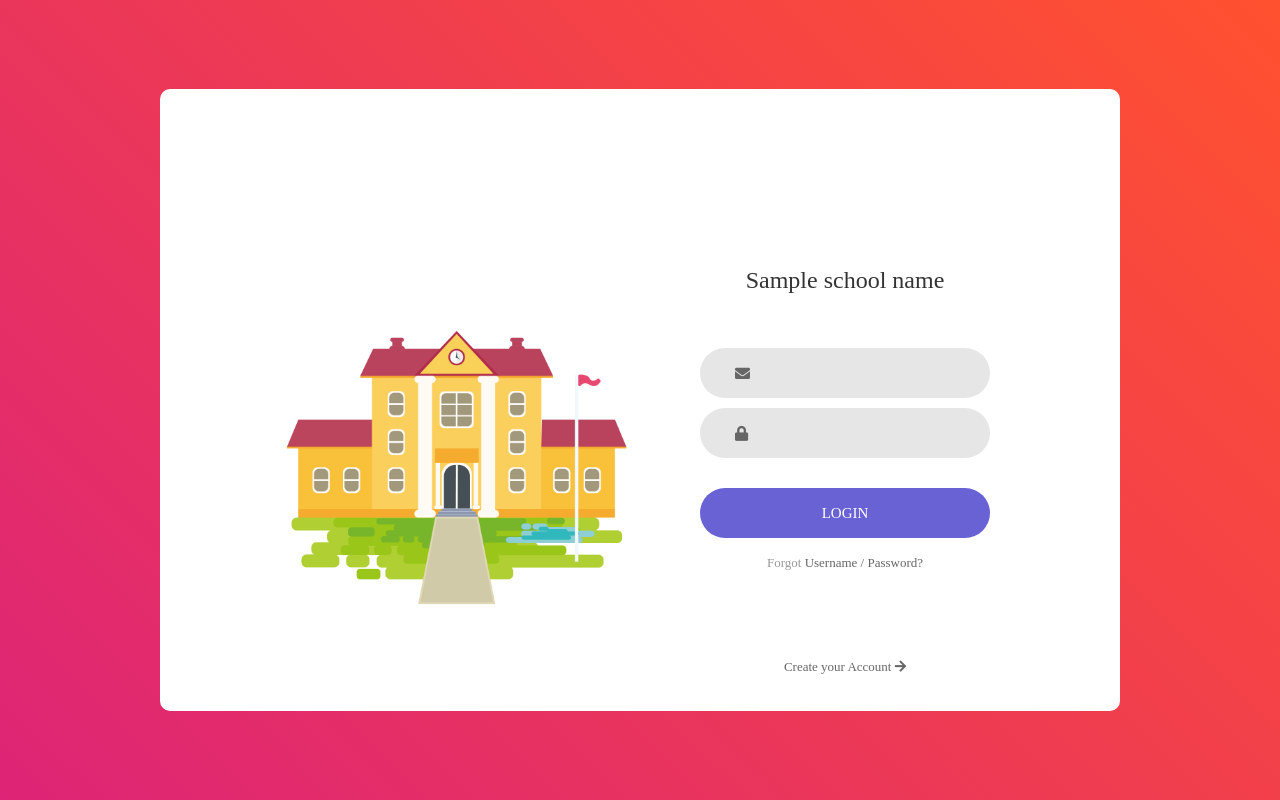
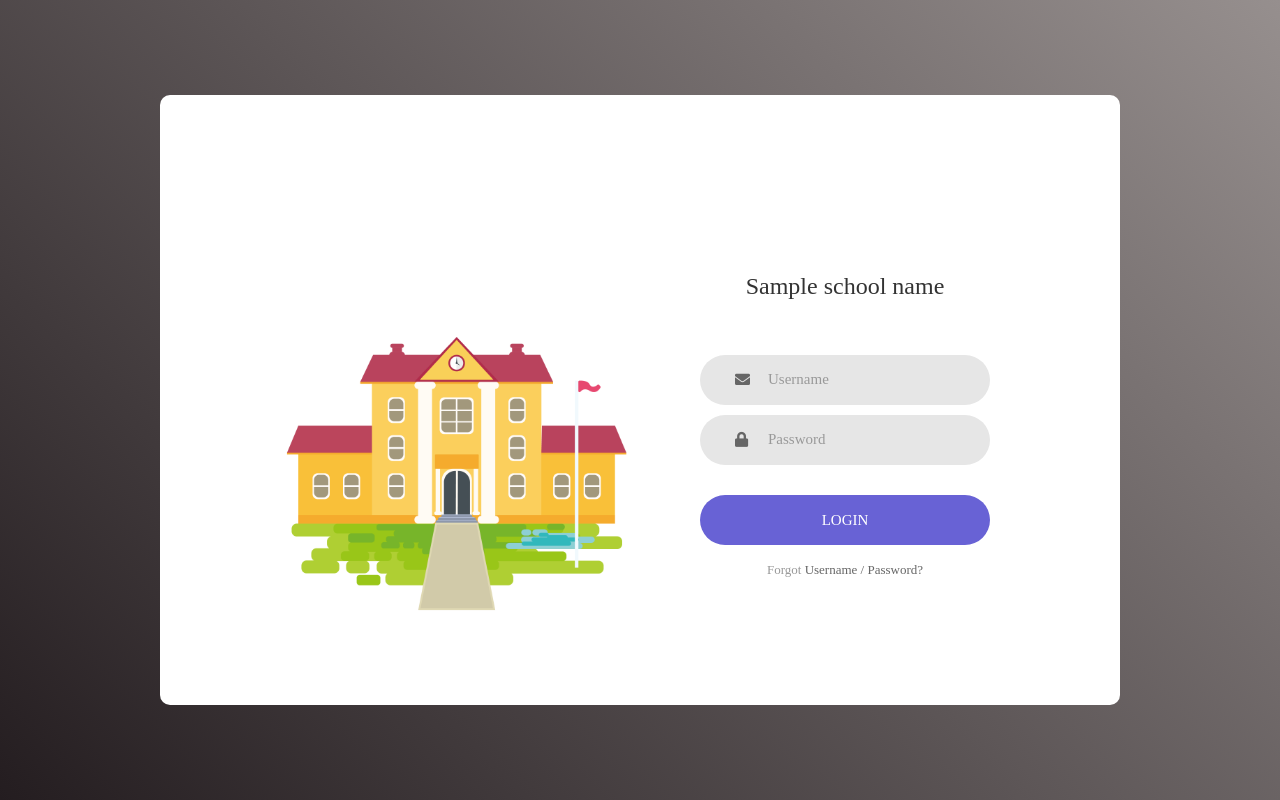
Before and after one commit to nahuelespigares139/django-school-system, a Django app: template templates/registration/login.html in a window 1280 px wide. Run offline with Django 3.2, Linux system fonts and the light colour scheme; the template is opened without the code that fills it: most values are stand-ins (such as "Sample title", 1, 10 or a date in 2020); some libraries are stand-ins or nearby versions.

Commit message:
'removed-registration-link,color-changes'

```diff
--- a/static/dist/css/login-page.css
+++ b/static/dist/css/login-page.css
@@ -151,11 +151,12 @@ iframe {
   justify-content: center;
   align-items: center;
   padding: 15px;
-  background: #9053c7;
-  background: -webkit-linear-gradient(-135deg, #ff512f, #dd2476);
-  background: -o-linear-gradient(-135deg, #ff512f, #dd2476);
-  background: -moz-linear-gradient(-135deg, #ff512f, #dd2476);
-  background: linear-gradient(-135deg, #ff512f, #dd2476);
+  background: #514858;
+  background: -webkit-linear-gradient(-135deg, #968f8e, #241d20);
+  background: -o-linear-gradient(-135deg, #968f8e, #241d20);
+  background: -moz-linear-gradient(-135deg, #968f8e, #241d20);
+  background: linear-gradient(-135deg,#968f8e, #241d20 );
+
 }
 
 .wrap-login100 {
@@ -208,6 +209,7 @@ iframe {
   position: relative;
   width: 100%;
   z-index: 1;
+
   margin-bottom: 10px;
 }
 
@@ -215,7 +217,6 @@ iframe {
   font-family: Poppins-Medium;
   font-size: 15px;
   line-height: 1.5;
-  color: #666666;
 
   display: block;
   width: 100%;
@@ -224,7 +225,6 @@ iframe {
   border-radius: 25px;
   padding: 0 30px 0 68px;
 }
-
 
 /*------------------------------------------------------------------
 [ Focus ]*/
--- a/templates/registration/login.html
+++ b/templates/registration/login.html
@@ -61,7 +61,7 @@
                 </span>
                 <div class="wrap-input100 validate-input" data-validate="Valid email is required: ex@abc.xyz">
                     <input class="input100" id="id_username" name="username"
-                    type="text">
+                    type="text" placeholder="Username">
                     <span class="focus-input100"></span>
                     <span class="symbol-input100">
                         <i class="fa fa-envelope" aria-hidden="true"></i>
@@ -69,8 +69,7 @@
                 </div>
 
                 <div class="wrap-input100 validate-input" data-validate="Password is required">
-                    <input class="input100" type="password" id="id_password" name="password"
-                    >
+                    <input class="input100" type="password" id="id_password" name="password" placeholder="Password">
                     <span class="focus-input100"></span>
                     <span class="symbol-input100">
                         <i class="fa fa-lock" aria-hidden="true"></i>
@@ -94,11 +93,7 @@
                     </a>
                 </div>
 
-                <div class="text-center p-t-136">
-                    <a class="txt2" href="#">
-                        Create your Account
-                      <i class="fas fa-arrow-right"></i></a>
-                </div>
+
             </form>
         </div>
     </div>
--- a/todo.txt
+++ b/todo.txt
@@ -2,5 +2,4 @@ add system log
 workon the config page
 check all forms.html
 work on bulk upload of invoices from excel
-
-#update login page--add bootstrap to that
+password change
```
